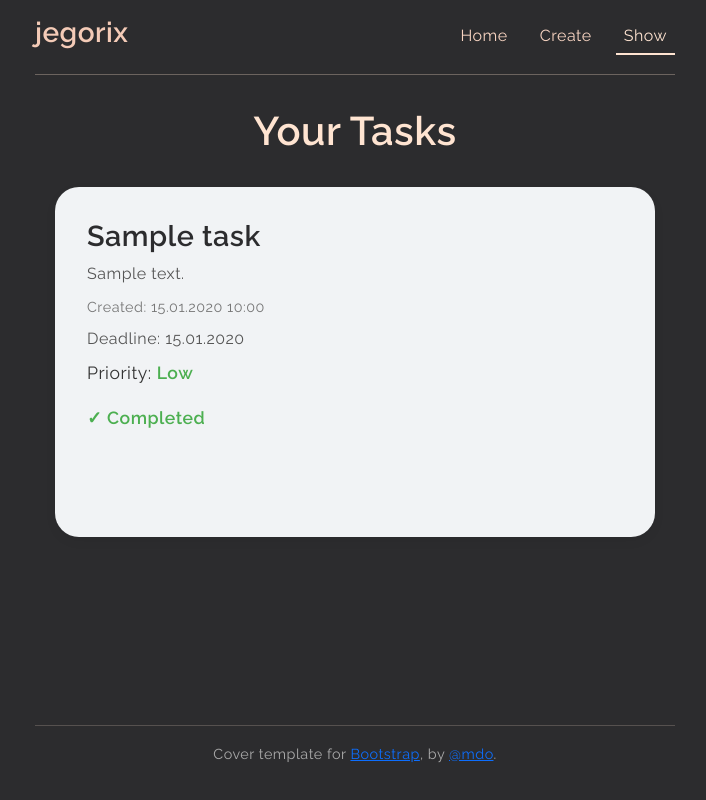
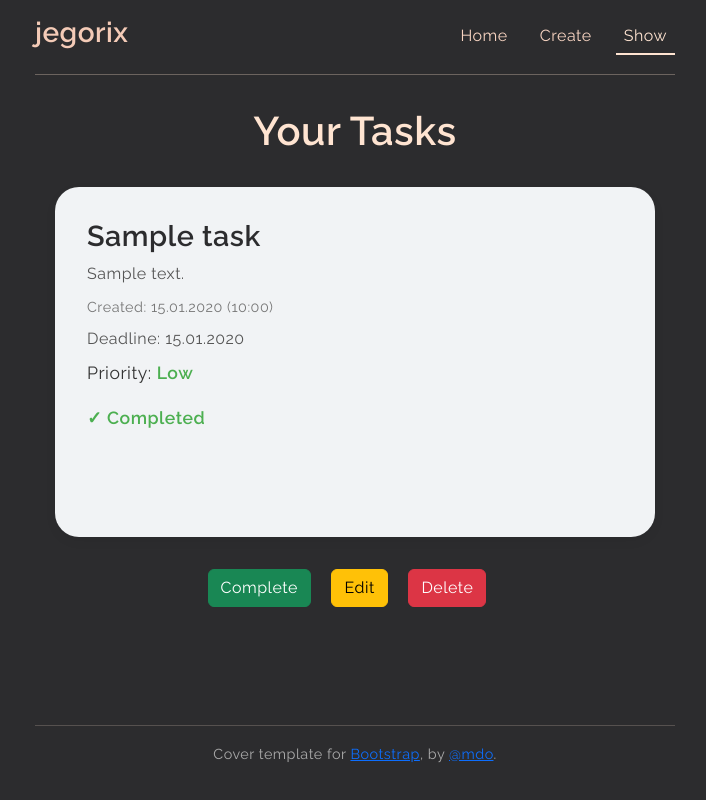
Before and after one commit to jegorix/testapps, a Django app: page /tmanager/show/ in a window 1280 px wide. Shown: the whole page, without its empty margins (285-991 px from the left). Run offline with Django 5.2, Linux system fonts and the light colour scheme; tables that the repository leaves empty hold one stand-in row (values such as "Sample post"); parts of the project's set-up code (start-up, migrations or seed data) failed here and were passed over; some libraries are stand-ins or nearby versions.

Commit message:
add possibility to change tasks

```diff
--- a/test_app2/app2/main/templates/main/show.html
+++ b/test_app2/app2/main/templates/main/show.html
@@ -12,7 +12,7 @@
                     {% if task.description %}
                         <p class="task-description">{{ task.description }}</p>
                     {% endif %}
-                    <p class="task-created">Created: {{ task.created_at|date:"d.m.Y H:i" }}</p>
+                    <p class="task-created">Created: {{ task.created_at|date:"d.m.Y (H:i)" }}</p>
                     {% if task.deadline %}
                         <p class="task-deadline">Deadline: {{ task.deadline|date:"d.m.Y" }}</p>
                     {% endif %}
@@ -28,8 +28,17 @@
                     </p>
 
                 </div>
+
+            <div class="manage-buttons">
+                <a href="" class="btn btn-success me-3">Complete</a>
+                <a href="{% url 'update' task.id %}" class="btn btn-warning me-3">Edit</a>
+                <a href="" class="btn btn-danger me-3">Delete</a>
+
+
+            </div>
+
             {% empty %}
-                <p class="no-tasks">Задач пока нет.</p>
+                <p class="no-tasks">There are no tasks yet.</p>
             {% endfor %}
         </div>
 
--- a/test_app2/app2/main/urls.py
+++ b/test_app2/app2/main/urls.py
@@ -6,4 +6,5 @@ urlpatterns = [
     path('', views.TaskCreateView.as_view(), name='create_task'),
     # path('create/', views.create, name='create_task'),
     path('show/', views.TasksListView.as_view(), name='show_tasks'),
+    path('<int:pk>/update', views.TaskUpdateView.as_view(), name='update'),
 ]
--- a/test_app2/app2/main/views.py
+++ b/test_app2/app2/main/views.py
@@ -2,7 +2,7 @@ from django.shortcuts import render
 from .models import Tasks
 from .forms import TasksForm
 from django.contrib import messages
-from django.views.generic import CreateView, ListView
+from django.views.generic import CreateView, ListView, UpdateView
 
 # Create your views here.
 #
@@ -24,5 +24,12 @@ class TasksListView(ListView):
     ordering = ['-deadline']
 
 
+class TaskUpdateView(UpdateView):
+    model = Tasks
+    template_name = 'main/create.html'
+    form_class = TasksForm
+    success_url = '/tmanager/show/'
+
+
 def show(request):
     return render(request, 'main/create.html')
```
